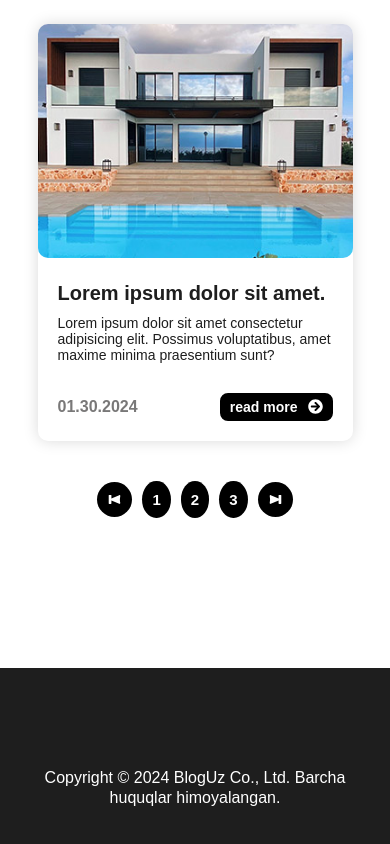
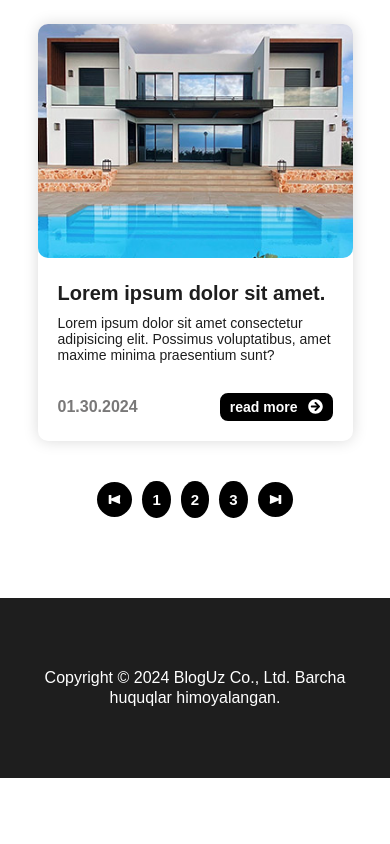
Before and after one commit to muhammadali0666/bloguz-sample, a React (Vite) app: page / in a window 390 px wide. Shown: the part 3248-4092 px from the top of the page. After the commit the page ends 4026 px from the top, so only its background shows below. Built offline with nearby package versions, Linux system fonts and the light colour scheme; the HTML template or start-up script is replaced by a standard one.

Commit message:
footer done

```diff
--- a/src/components/footer/footer.css
+++ b/src/components/footer/footer.css
@@ -13,3 +13,20 @@
   font-size: 16px;
   font-weight: 400;
 }
+@media (max-width: 900px) {
+  .footer {
+    margin-top: 80px;
+    background-color: #1e1e1e;
+  }
+  .footer-inner {
+    padding: 70px 0;
+  }
+
+  .footer-text {
+    text-align: center;
+    line-height: 20px;
+    color: #fff;
+    font-size: 16px;
+    font-weight: 400;
+  }
+}
```
